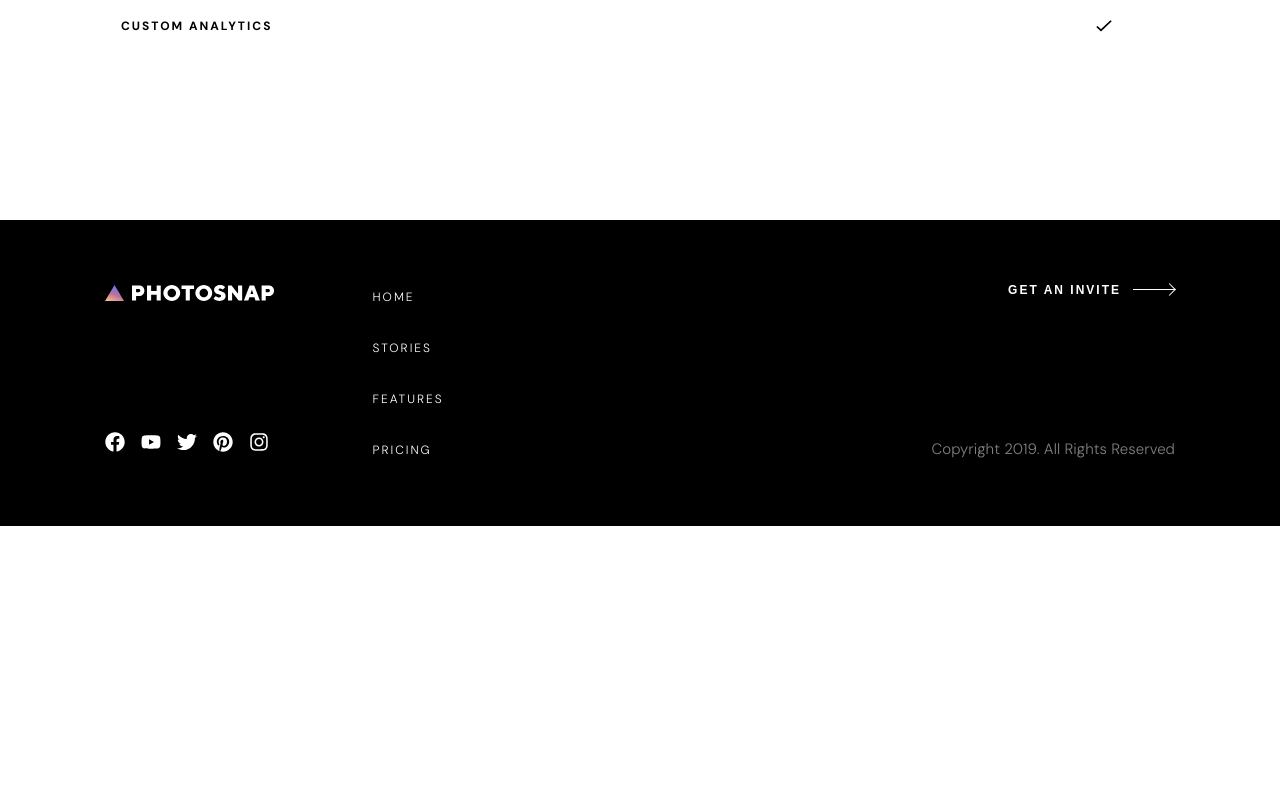
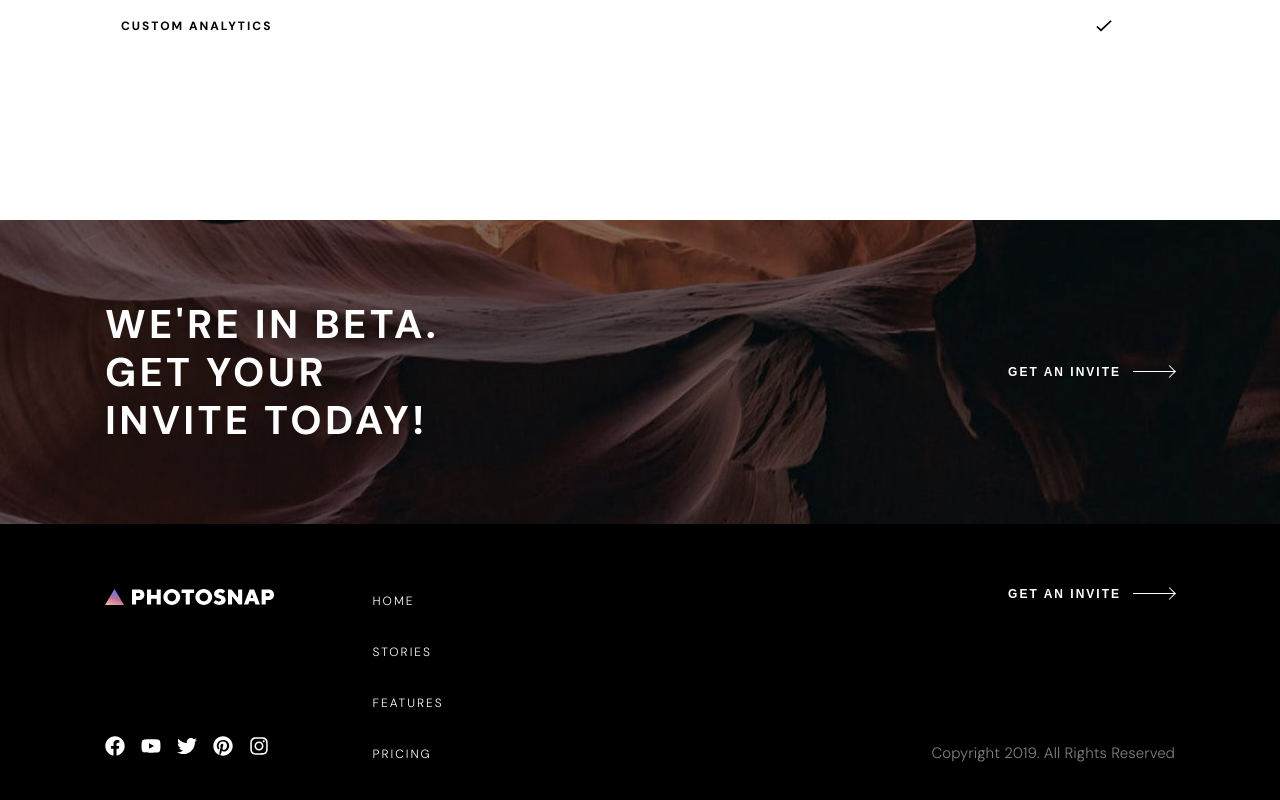
Before and after one commit to satrop/demo-photosnap, a Next.js app: page /pricing in a window 1280 px wide. Shown: the part 1876-2676 px from the top of the page. Before the commit the page ends 2402 px from the top, so only its background shows below. Built offline with nearby package versions, Linux system fonts and the light colour scheme.

Commit message:
Refactor styles and components: remove unused styles, add BetaSection component with styling and focus mixins

```diff
--- a/src/app/features/features.scss
+++ b/src/app/features/features.scss
@@ -1,7 +1,3 @@
-.page {
-  // Add features page specific styles here
-}
-
 .features-section {
   padding: clamp(4rem, 8vw, 8rem) 0;
 }
--- /dev/null
+++ b/src/app/global-scss/_mixins.scss
@@ -0,0 +1,9 @@
+@mixin focus {
+  outline-offset: 3px;
+  outline: 3px solid black;
+}
+
+@mixin focus-white {
+  outline-offset: 3px;
+  outline: 3px solid white;
+}
--- a/src/app/globals.scss
+++ b/src/app/globals.scss
@@ -3,6 +3,7 @@
 @use "./global-scss/typography";
 @use "./global-scss/colors";
 @use "./global-scss/utils";
+@use "./global-scss/mixins";
 
 * {
   box-sizing: border-box;
--- a/src/app/pricing/page.tsx
+++ b/src/app/pricing/page.tsx
@@ -5,6 +5,7 @@ import PriceCard from "@/components/price-card/PriceCard";
 import PriceToggle from "@/components/price-toggle/PriceToggle";
 import FeatureTable from "@/components/feature-table/FeatureTable";
 import "./pricing.scss";
+import BetaSection from "@/components/beta-section/BetaSection";
 
 export default function Pricing() {
   const [isYearly, setIsYearly] = useState(false);
@@ -86,6 +87,7 @@ export default function Pricing() {
           plans={featurePlans}
         />
       </section>
+      <BetaSection />
     </>
   );
 }
--- /dev/null
+++ b/src/components/beta-section/BetaSection.scss
@@ -0,0 +1,42 @@
+@use "../../app/global-scss/breakpoints" as bp;
+@use "../../app/global-scss/mixins";
+
+.beta-section {
+  color: white;
+  background-image: url("/shared/desktop/bg-beta.jpg");
+  background-size: cover;
+  background-position: center;
+  padding-block: clamp(4rem, 8vw, 5rem);
+
+  .button--secondary {
+    background-color: transparent;
+
+    &:focus {
+      @include mixins.focus-white;
+    }
+  }
+
+  .container {
+    display: flex;
+    flex-direction: column;
+    gap: 1.5rem;
+    text-align: center;
+    align-items: center;
+
+    @media (min-width: bp.$bp-md) {
+      flex-direction: row;
+      justify-content: space-between;
+      text-align: left;
+      align-items: center;
+      gap: 2rem;
+    }
+  }
+
+  h2 {
+    font-size: clamp(2rem, 4vw, 2.5rem);
+    line-height: 1.2;
+    letter-spacing: 0.208rem;
+    text-transform: uppercase;
+    max-width: 400px;
+  }
+}
--- /dev/null
+++ b/src/components/beta-section/BetaSection.tsx
@@ -0,0 +1,20 @@
+import { Button } from "../button/Button";
+import "./BetaSection.scss";
+
+export default function BetaSection() {
+  return (
+    <section className="beta-section background--black full-width">
+      <div className="grid-container">
+        <div className="container main-width">
+          <h2>We're in beta. Get your invite today!</h2>
+          <Button
+            variant="secondary"
+            aria-label="Get an invite to join the beta"
+          >
+            Get an invite
+          </Button>
+        </div>
+      </div>
+    </section>
+  );
+}
--- a/src/components/footer/Footer.scss
+++ b/src/components/footer/Footer.scss
@@ -1,4 +1,5 @@
 @use "../../app/global-scss/breakpoints" as bp;
+@use "../../app/global-scss/mixins";
 
 // Footer Layout
 .footer {
@@ -89,8 +90,7 @@
     transition: outline var(--anim);
 
     &:focus {
-      outline-offset: 3px;
-      outline: 3px solid white;
+      @include mixins.focus-white;
     }
   }
 }
@@ -120,8 +120,7 @@
     transition: color var(--anim), outline var(--anim);
 
     &:focus {
-      outline-offset: 3px;
-      outline: 3px solid white;
+      @include mixins.focus-white;
     }
 
     &:hover {
@@ -155,8 +154,7 @@
       }
 
       &:focus {
-        outline-offset: 3px;
-        outline: 3px solid white;
+        @include mixins.focus-white;
       }
     }
   }
```
Also changed, not shown: src/app/stories/stories.scss (deleted, +0 -3 lines).
